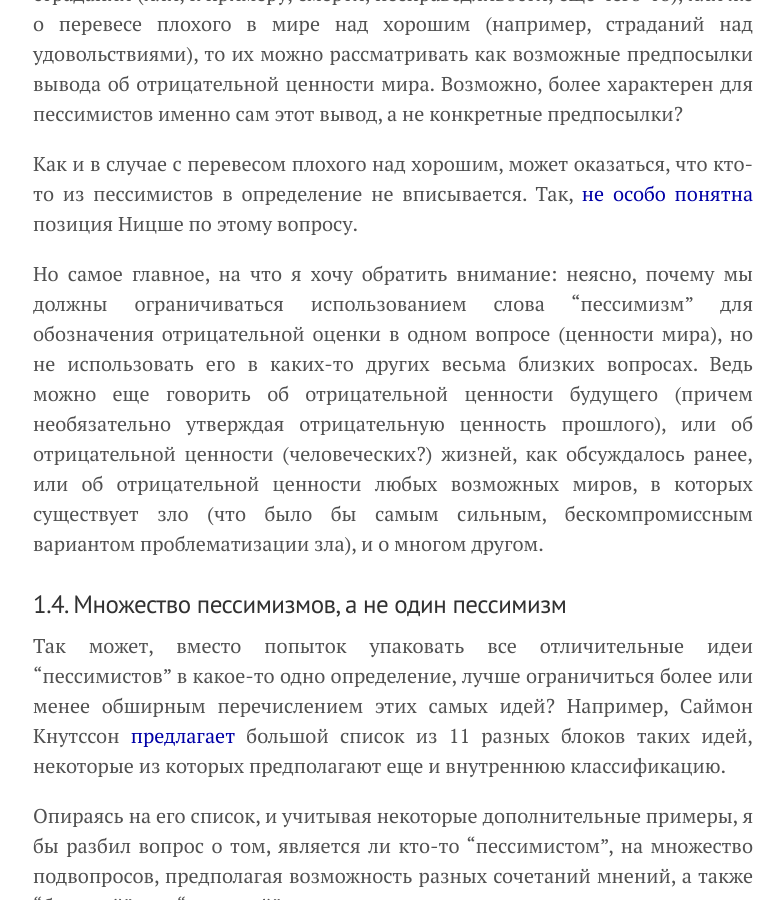
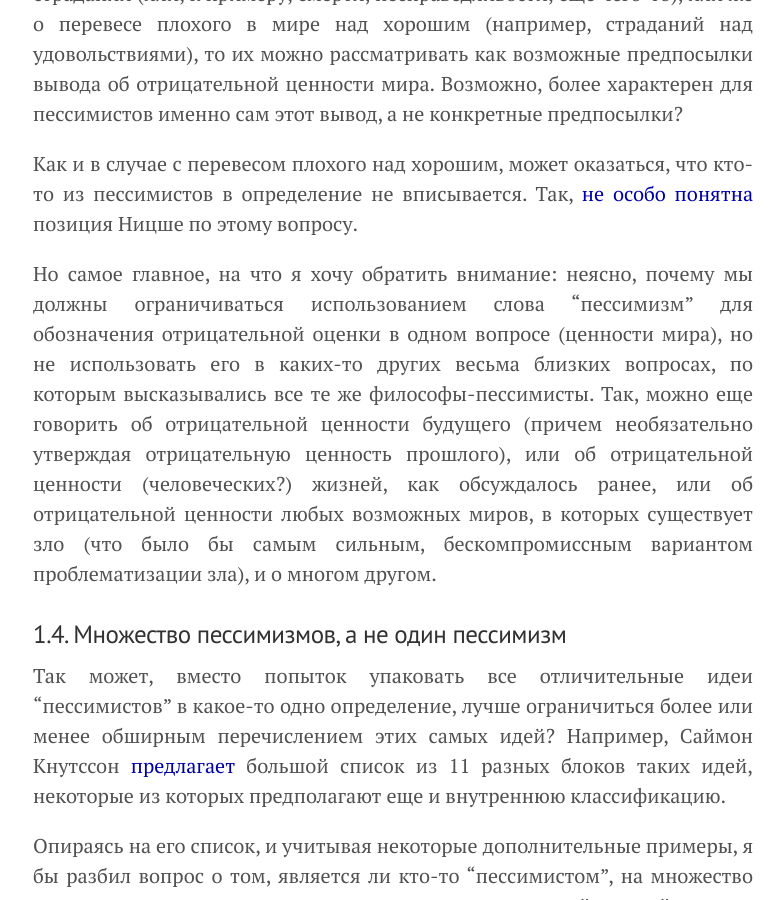
Before and after one commit to KKirdan/kkirdan.github.io, a Jekyll site: the page built from blog/_posts/1. articles/2023-08-20-a3.md, in a window 1280 px wide and 900 px high, scrolled down 7754 px. Shown: the whole window, without its empty margins (247-1031 px from the left). Built offline with Jekyll 4.4.1, drawn with Linux system fonts in a browser that asks for light colours; some of the changed text lies outside the part shown.

Commit message:
Update 2023-08-20-a3.md

```diff
--- a/blog/_posts/1. articles/2023-08-20-a3.md
+++ b/blog/_posts/1. articles/2023-08-20-a3.md
@@ -77,7 +77,7 @@ importance: 7
 
 Понятно, что все эти нюансы можно уточнить путем аккуратного погружения в тексты соответствующих авторов, или же в близкие к пессимизму обсуждения в [теории ценностей и популяционной этике](https://forum.effectivealtruism.org/s/MBadsrYLmzLNmYjaj), но было бы намного лучше, если бы серьезных недопониманий изначально не возникало — если бы определения пессимизма, вроде как претендующие на всеохватность, избегали столь неоднозначных и опасных оборотов.
 
-Кстати, особенно сложно понять, как подходит (и подходит ли вообще) к такому определению пессимизма Ницше, упоминаемый в той же самой Вики-статье.
+Кстати, особенно сложно понять, как же вписывается (вписывается ли вообще?) в такое определение пессимизма Ницше, упоминаемый в той же самой Вики-статье.
 
 <a name="1.3"></a>
 ### 1.3. Отрицательная ценность мира
@@ -92,7 +92,7 @@ importance: 7
 
 Как и в случае с перевесом плохого над хорошим, может оказаться, что кто-то из пессимистов в определение не вписывается. Так, [не особо понятна](https://scholarlypublishingcollective.org/psup/nietzsche-studies/article-abstract/48/2/152/210280/On-the-Very-Idea-of-Justifying-Suffering) позиция Ницше по этому вопросу.
 
-Но самое главное, на что я хочу обратить внимание: неясно, почему мы должны ограничиваться использованием слова "пессимизм" для обозначения отрицательной оценки в одном вопросе (ценности мира), но не использовать его в каких-то других весьма близких вопросах. Ведь можно еще говорить об отрицательной ценности будущего (причем необязательно утверждая отрицательную ценность прошлого), или об отрицательной ценности (человеческих?) жизней, как обсуждалось ранее, или об отрицательной ценности любых возможных миров, в которых существует зло (что было бы самым сильным, бескомпромиссным вариантом проблематизации зла), и о многом другом.
+Но самое главное, на что я хочу обратить внимание: неясно, почему мы должны ограничиваться использованием слова "пессимизм" для обозначения отрицательной оценки в одном вопросе (ценности мира), но не использовать его в каких-то других весьма близких вопросах, по которым высказывались все те же философы-пессимисты. Так, можно еще говорить об отрицательной ценности будущего (причем необязательно утверждая отрицательную ценность прошлого), или об отрицательной ценности (человеческих?) жизней, как обсуждалось ранее, или об отрицательной ценности любых возможных миров, в которых существует зло (что было бы самым сильным, бескомпромиссным вариантом проблематизации зла), и о многом другом.
 
 <a name="1.4"></a>
 ### 1.4. Множество пессимизмов, а не один пессимизм
```
Also changed, not shown: other parts of blog/_posts/1. articles/2023-08-20-a3.md (+1 -1 lines).
